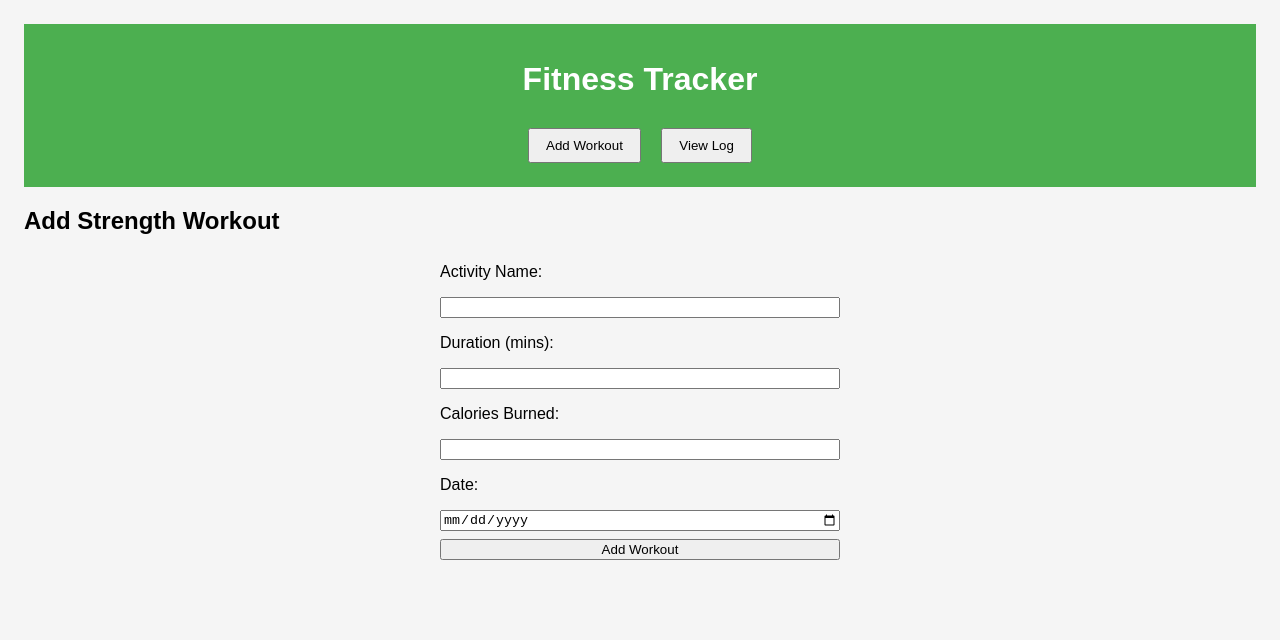
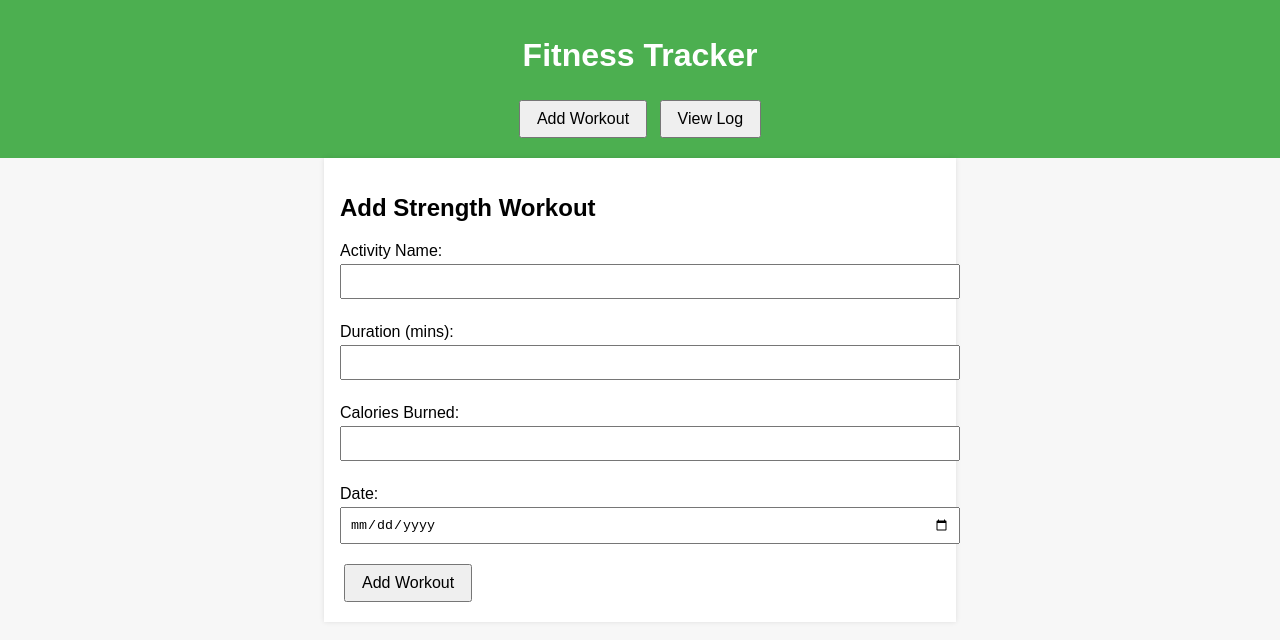
Before and after one commit to MrAshleyOsborne/fitness-tracker2, a plain HTML site: page index.html in a window 1280 px wide. Drawn offline with Linux system fonts and the light colour scheme.

Commit message:
Update style.css

```diff
--- a/style.css
+++ b/style.css
@@ -1,42 +1,59 @@
 body {
   font-family: Arial, sans-serif;
-  padding: 1rem;
-  background-color: #f5f5f5;
+  background: #f7f7f7;
+  margin: 0;
+  padding: 0;
 }
 
 header {
-  text-align: center;
-  background-color: #4CAF50;
+  background: #4CAF50;
   color: white;
   padding: 1rem;
+  text-align: center;
 }
 
-nav button {
-  margin: 0.5rem;
+nav {
+  margin-top: 1rem;
+}
+
+button {
+  margin: 0.25rem;
   padding: 0.5rem 1rem;
+  font-size: 1rem;
+}
+
+main {
+  padding: 1rem;
+  max-width: 600px;
+  margin: 0 auto;
+  background: white;
+  box-shadow: 0 0 5px rgba(0,0,0,0.1);
+}
+
+form label {
+  display: block;
+  margin: 0.5rem 0 0.25rem;
+}
+
+form input {
+  width: 100%;
+  padding: 0.5rem;
+  margin-bottom: 1rem;
+}
+
+#workout-log li {
+  margin-bottom: 0.75rem;
+  background: #eef;
+  padding: 0.5rem;
+  border-radius: 5px;
+}
+
+#workout-log button {
+  float: right;
+  background: crimson;
+  color: white;
+  border: none;
+  padding: 0.25rem 0.5rem;
+  border-radius: 4px;
   cursor: pointer;
 }
-
-form {
-  display: flex;
-  flex-direction: column;
-  max-width: 400px;
-  margin: auto;
-}
-
-form label,
-form input {
-  margin: 0.5rem 0;
-}
-
-ul {
-  list-style: none;
-  padding: 0;
-}
-
-li {
-  background-color: white;
-  margin: 0.5rem;
-  padding: 1rem;
-  border-radius: 5px;
-}
```
